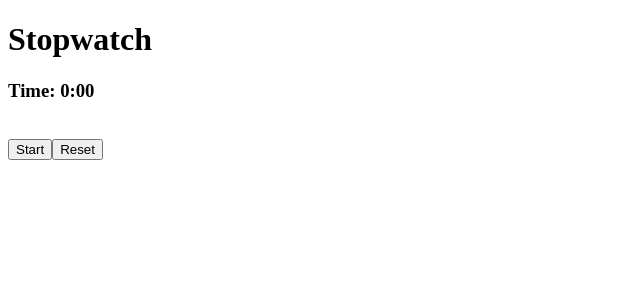
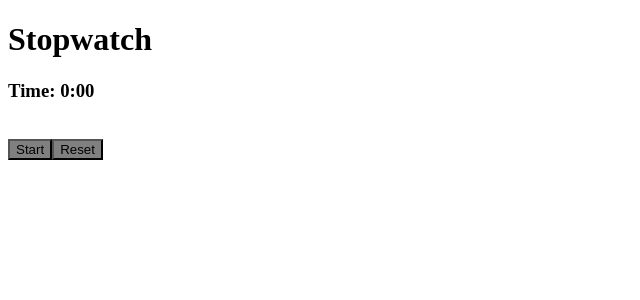
Before and after one commit to avinroy001/Buildout-XStopwatch, a React (Vite) app in the folder xstopwatch/: page / in a window 1280 px wide. Shown: the top 300 px of the page, without its empty margins (0-640 px from the left). Built offline with nearby package versions, Linux system fonts and the light colour scheme.

Commit message:
small modification

```diff
--- a/xstopwatch/src/App.css
+++ b/xstopwatch/src/App.css
@@ -0,0 +1,3 @@
+button{
+  background-color: grey;
+}
--- a/xstopwatch/src/App.jsx
+++ b/xstopwatch/src/App.jsx
@@ -8,7 +8,7 @@ function App() {
   const [start,setStart]=useState(false);
   // const [reset,setReset]=useState(false);
   // const [stop,setStop]=useState(true);
-  const [buttonText,setButtonText]=useState('Start')
+  // const [buttonText,setButtonText]=useState('Start')
 
   const startStop=()=>{
     if(start==true){
@@ -17,12 +17,11 @@ function App() {
       setStart(true);
     }
   }
-  console.log(start)
+  // console.log(start)
   // var timer;
   useEffect(()=>{
     var timer;
     if(start==true){
-      setButtonText('Stop');
     timer=setInterval(()=>{
       setSec(sec+1);
 
@@ -33,16 +32,12 @@ function App() {
     },1000)
     }else{
       ()=>clearInterval(timer);
-      setButtonText('Start');
-      // setSec(0);
-      // setMin(0);
     }
     return ()=>clearInterval(timer);
   },[min, sec, start])
 
   const resett=()=>{
     setStart(false);
-    // clearInterval(timer);
     setSec(0);
     setMin(0);
   }
@@ -52,7 +47,7 @@ function App() {
       <h1>Stopwatch</h1>
       <h3>Time: {min}:{sec<10?"0"+sec : sec}</h3>
       <br/>
-      <button onClick={()=>{startStop()}}>{buttonText}</button>
+      <button onClick={()=>{startStop()}}>{start ? "Stop" : "Start"}</button>
       <button onClick={()=>{resett()}}>Reset</button>
     </>
   )
```
